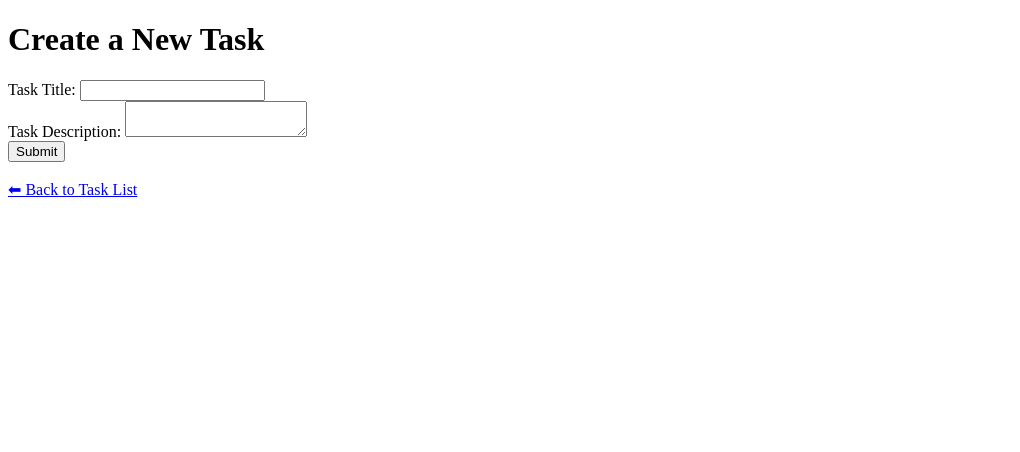
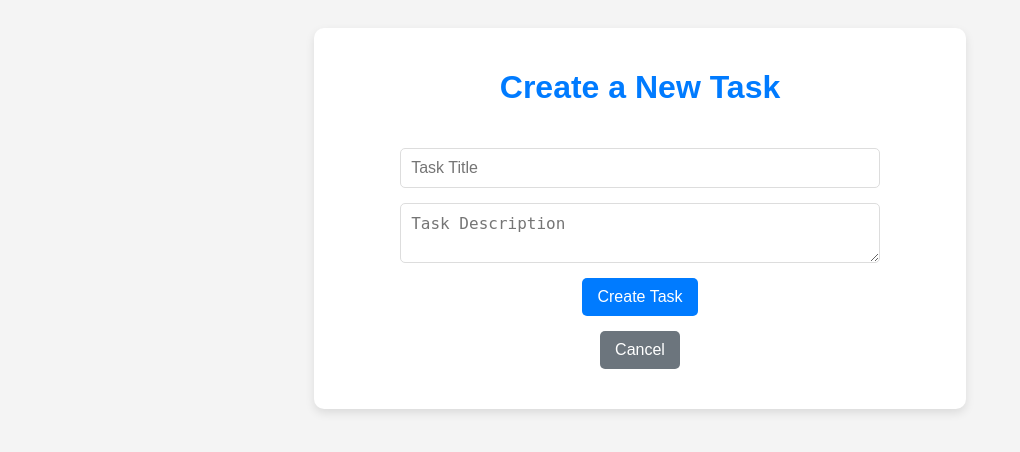
Before and after one commit to SeanFuXiao/todolist, a Django app: page /create/ in a window 1280 px wide. Shown: the top 452 px of the page, without its empty margins (0-1020 px from the left). Run offline with Django 5.2, Linux system fonts and the light colour scheme; the visitor is signed in with stand-in values (Sample User, id 1).

Commit message:
css done

```diff
--- /dev/null
+++ b/todo/static/css/style.css
@@ -0,0 +1,84 @@
+body {
+  font-family: "Arial", sans-serif;
+  background-color: #f4f4f4;
+  text-align: center;
+  padding: 20px;
+  color: #333;
+}
+
+.container {
+  width: 50%;
+  margin: auto;
+  background: white;
+  padding: 20px;
+  border-radius: 10px;
+  box-shadow: 0px 4px 10px rgba(0, 0, 0, 0.1);
+}
+
+h1 {
+  color: #007bff;
+}
+
+form {
+  display: flex;
+  flex-direction: column;
+  align-items: center;
+  gap: 15px;
+  padding: 20px;
+}
+
+input,
+textarea {
+  width: 80%;
+  padding: 10px;
+  border: 1px solid #ddd;
+  border-radius: 5px;
+  font-size: 16px;
+}
+
+input[type="checkbox"] {
+  width: auto;
+}
+
+button,
+.btn {
+  text-decoration: none;
+  padding: 10px 15px;
+  border-radius: 5px;
+  font-size: 16px;
+  cursor: pointer;
+  transition: all 0.3s ease;
+  border: none;
+  color: white;
+  text-align: center;
+}
+
+.submit-btn {
+  background-color: #007bff;
+}
+
+.submit-btn:hover {
+  background-color: #0056b3;
+}
+.cancel-btn {
+  background-color: #6c757d;
+}
+
+.cancel-btn:hover {
+  background-color: #5a6268;
+}
+
+.delete-btn {
+  background-color: #dc3545;
+}
+
+.delete-btn:hover {
+  background-color: #c82333;
+}
+
+.task-complete-label {
+  display: flex;
+  align-items: center;
+  gap: 10px;
+  font-size: 16px;
+}
--- a/todo/templates/todo/create_task.html
+++ b/todo/templates/todo/create_task.html
@@ -1,22 +1,25 @@
+{% load static %}
 <!DOCTYPE html>
 <html lang="en">
   <head>
     <meta charset="UTF-8" />
-    <title>Create Task</title>
+    <title>Create a New Task</title>
+    <link
+      rel="stylesheet"
+      type="text/css"
+      href="{% static 'css/style.css' %}"
+    />
   </head>
   <body>
-    <h1>Create a New Task</h1>
-    <form method="POST">
-      {% csrf_token %}
-      <label>Task Title:</label>
-      <input type="text" name="title" required />
-      <br />
-      <label>Task Description:</label>
-      <textarea name="description"></textarea>
-      <br />
-      <button type="submit">Submit</button>
-    </form>
-    <br />
-    <a href="{% url 'index' %}">⬅ Back to Task List</a>
+    <div class="container">
+      <h1>Create a New Task</h1>
+      <form method="post">
+        {% csrf_token %}
+        <input type="text" name="title" placeholder="Task Title" required />
+        <textarea name="description" placeholder="Task Description"></textarea>
+        <button type="submit" class="submit-btn">Create Task</button>
+        <a href="{% url 'index' %}" class="btn cancel-btn">Cancel</a>
+      </form>
+    </div>
   </body>
 </html>
--- a/todo/templates/todo/index.html
+++ b/todo/templates/todo/index.html
@@ -2,6 +2,12 @@
 <html lang="en">
   <head>
     <meta charset="UTF-8" />
+    {% load static %}
+    <link
+      rel="stylesheet"
+      type="text/css"
+      href="{% static 'css/style.css' %}"
+    />
     <title>To-Do List</title>
   </head>
   <body>
```
Also changed, not shown: todo/templates/todo/delete_task.html (+15 -10 lines), todo/templates/todo/detail.html (+28 -12 lines), todo/templates/todo/update_task.html (+14 -10 lines).
